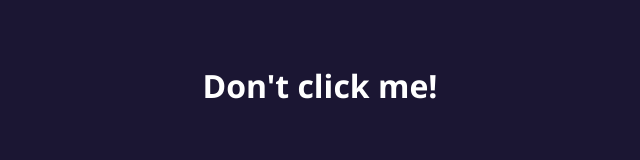
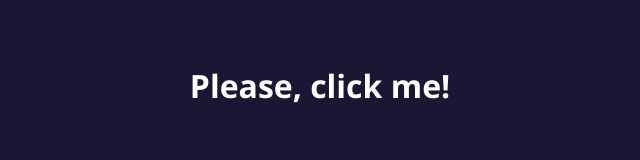
Before and after one commit to IonathanG/Sunnyside-agency-landing-page, a plain HTML site: page index.html in a window 1280 px wide. Shown: the whole page, without its empty margins (320-960 px from the left). Drawn offline with Linux system fonts and the light colour scheme.

Commit message:
Update index.html

```diff
--- a/index.html
+++ b/index.html
@@ -9,7 +9,7 @@
 </head>
 <body>
 
-    <h1>Don't click me!</h1>
+   <h1>Please, click me!</h1>
 
     <script src="index.js"></script>
 </body>
```
